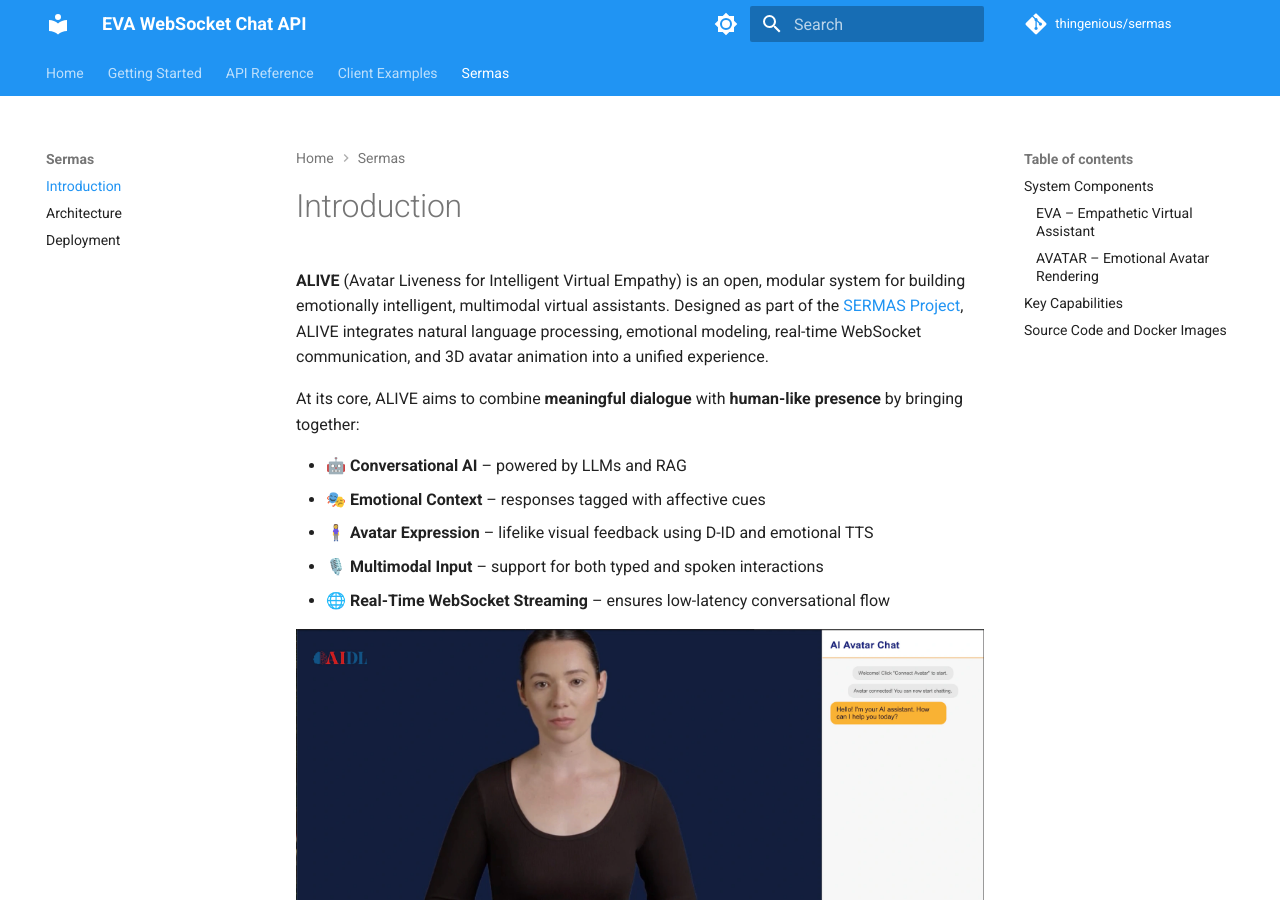
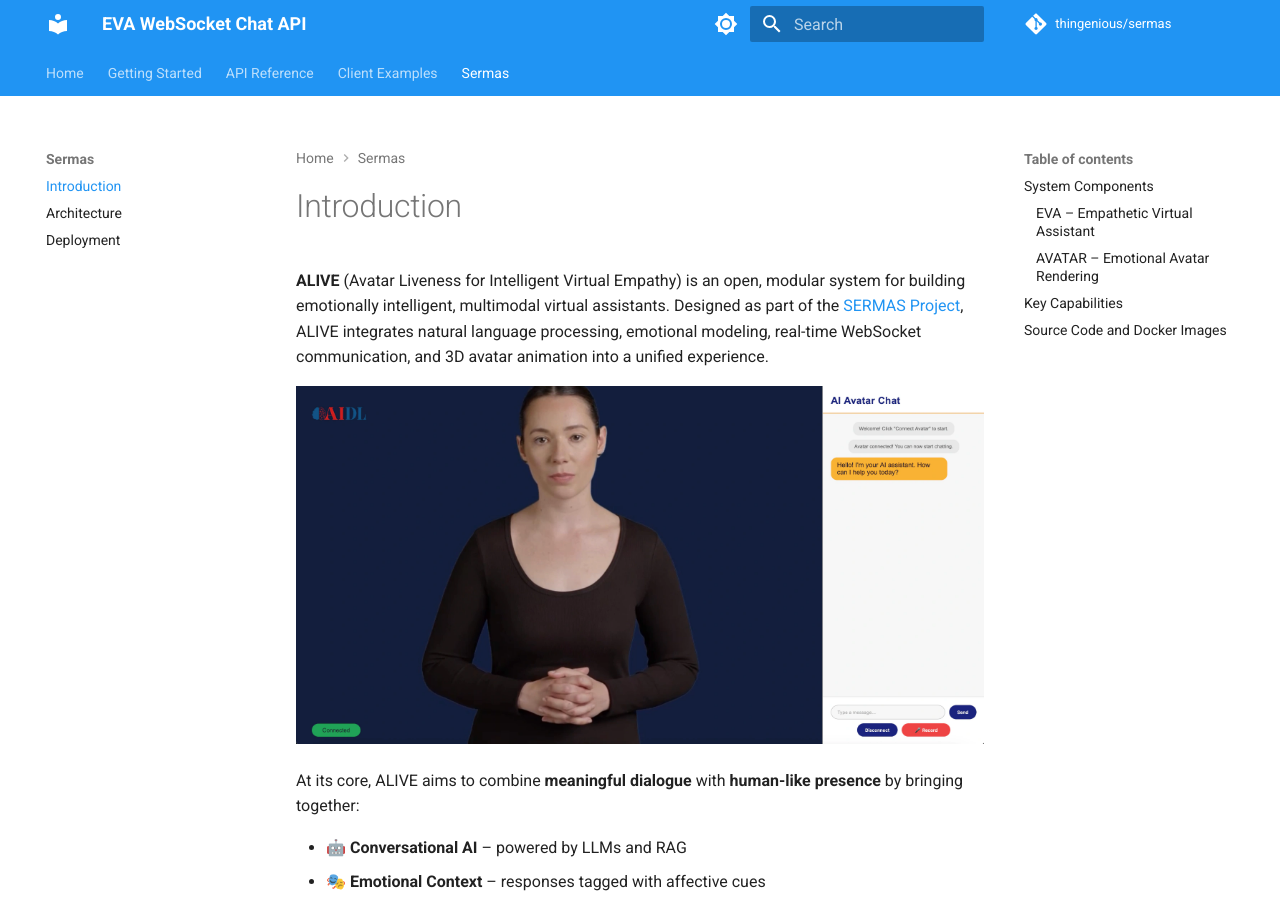
Before and after one commit to thingenious/sermas, an MkDocs documentation site: the page built from docs/sermas/introduction.md, in a window 1280 px wide and 900 px high. Built offline with MkDocs 1.6.1 and Material for MkDocs 9.7.7, drawn with Linux system fonts in a browser that asks for light colours; comment, search, counter and statistics services are not loaded.

Commit message:
update docs

```diff
--- a/docs/sermas/introduction.md
+++ b/docs/sermas/introduction.md
@@ -6,6 +6,8 @@ sidebar_position: 0.0005
 
 **ALIVE** (Avatar Liveness for Intelligent Virtual Empathy) is an open, modular system for building emotionally intelligent, multimodal virtual assistants. Designed as part of the [SERMAS Project](https://sermasproject.eu/), ALIVE integrates natural language processing, emotional modeling, real-time WebSocket communication, and 3D avatar animation into a unified experience.
 
+![Preview](images/preview.webp "Preview")
+
 At its core, ALIVE aims to combine **meaningful dialogue** with **human-like presence** by bringing together:
 
 - 🤖 **Conversational AI** – powered by LLMs and RAG
@@ -13,8 +15,6 @@ At its core, ALIVE aims to combine **meaningful dialogue** with **human-like pre
 - 🧍‍♀️ **Avatar Expression** – lifelike visual feedback using D-ID and emotional TTS
 - 🎙️ **Multimodal Input** – support for both typed and spoken interactions
 - 🌐 **Real-Time WebSocket Streaming** – ensures low-latency conversational flow
-
-![Preview](images/preview.webp "Preview")
 
 ---
 
```
Also changed, not shown: docs/sermas/images/preview.webp.
